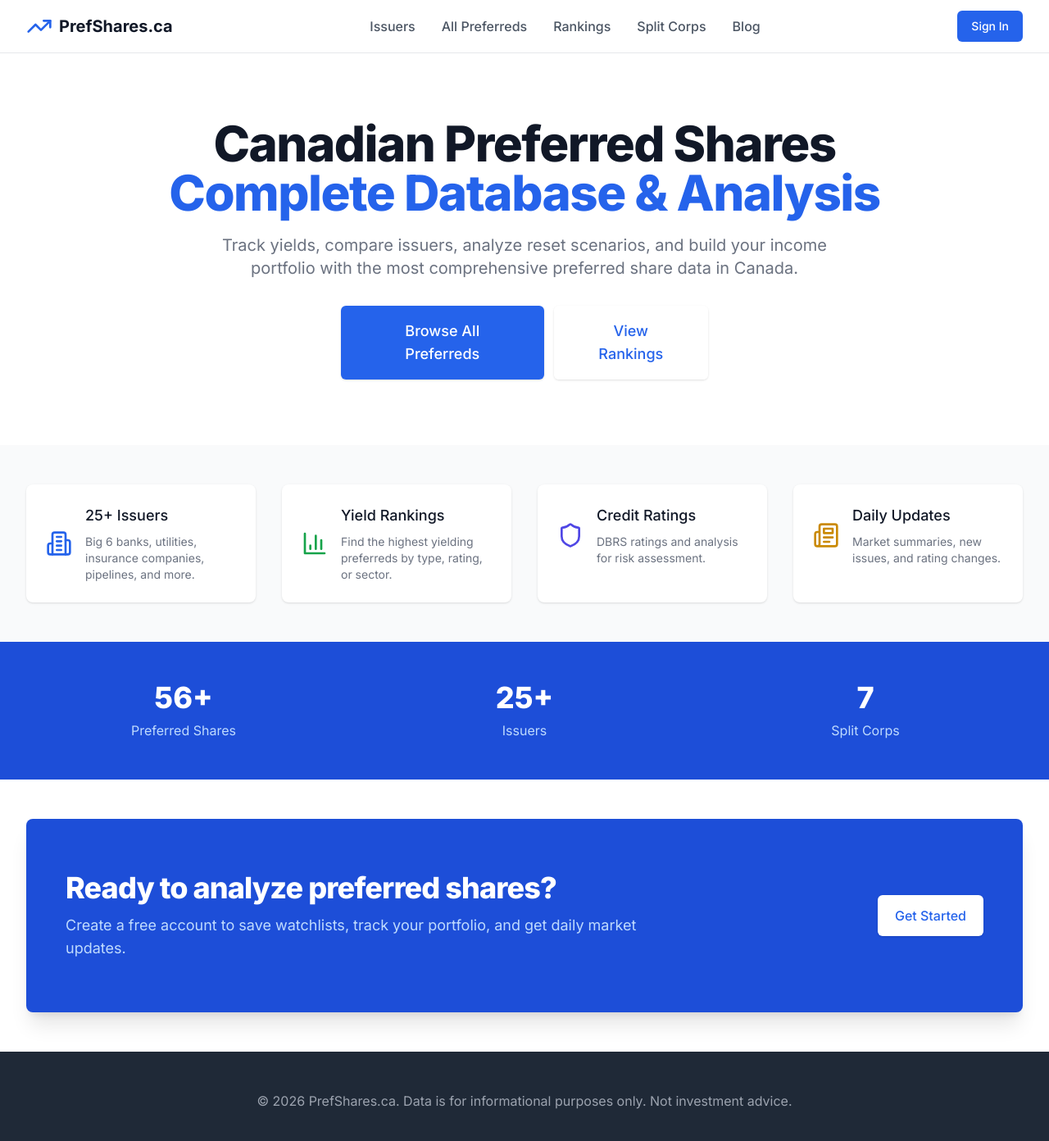
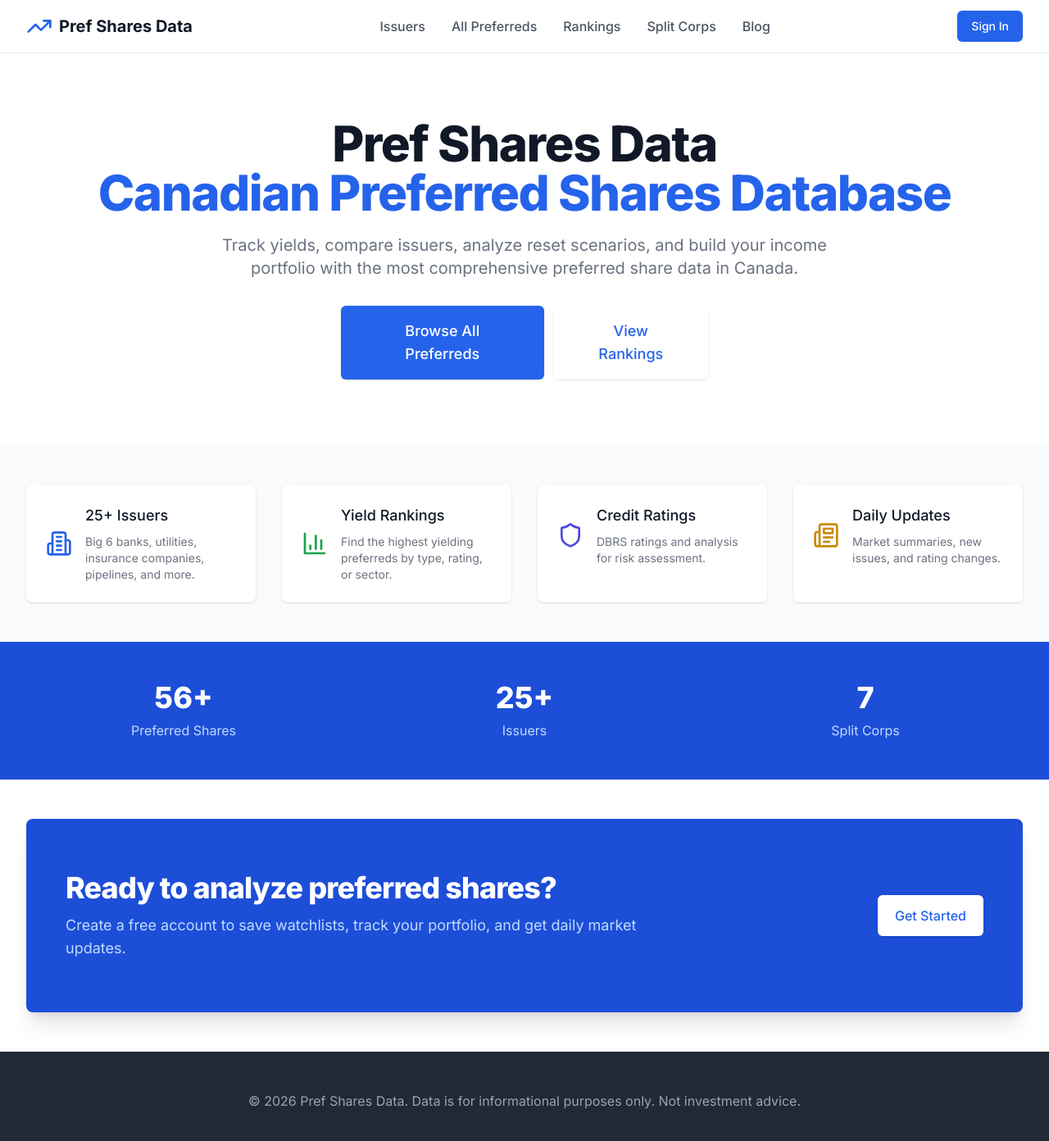
Before and after one commit to frankietheclaw/prefshares-platform, a Next.js app: page / in a window 1280 px wide. Shown: the top 1392 px of the page at 82% size. Built offline with nearby package versions, Linux system fonts and the light colour scheme.

Commit message:
Rebrand to Pref Shares Data

```diff
--- a/app/layout.tsx
+++ b/app/layout.tsx
@@ -5,8 +5,8 @@ import './globals.css'
 const inter = Inter({ subsets: ['latin'] })
 
 export const metadata: Metadata = {
-  title: 'Canadian Preferred Shares',
-  description: 'Complete database and analysis tools for Canadian preferred shares',
+  title: 'Pref Shares Data - Canadian Preferred Shares Database',
+  description: 'Complete database and analysis tools for Canadian preferred shares - yields, ratings, comparisons, and daily market updates.',
 }
 
 export default function RootLayout({
--- a/app/page.tsx
+++ b/app/page.tsx
@@ -12,8 +12,8 @@ export default function HomePage() {
         <div className="max-w-7xl mx-auto px-4 sm:px-6 lg:px-8 py-20">
           <div className="text-center">
             <h1 className="text-4xl tracking-tight font-extrabold text-gray-900 sm:text-5xl md:text-6xl">
-              <span className="block">Canadian Preferred Shares</span>
-              <span className="block text-primary-600">Complete Database & Analysis</span>
+              <span className="block">Pref Shares Data</span>
+              <span className="block text-primary-600">Canadian Preferred Shares Database</span>
             </h1>
             <p className="mt-3 max-w-md mx-auto text-base text-gray-500 sm:text-lg md:mt-5 md:text-xl md:max-w-3xl">
               Track yields, compare issuers, analyze reset scenarios, and build your income portfolio with the most comprehensive preferred share data in Canada.
@@ -169,7 +169,7 @@ export default function HomePage() {
       <footer className="bg-gray-800">
         <div className="max-w-7xl mx-auto py-12 px-4 sm:px-6 lg:px-8">
           <p className="text-center text-base text-gray-400">
-            © 2026 PrefShares.ca. Data is for informational purposes only. Not investment advice.
+            © 2026 Pref Shares Data. Data is for informational purposes only. Not investment advice.
           </p>
         </div>
       </footer>
--- a/components/navbar.tsx
+++ b/components/navbar.tsx
@@ -9,7 +9,7 @@ export default function Navbar() {
           <div className="flex items-center">
             <Link href="/" className="flex items-center space-x-2">
               <TrendingUp className="h-8 w-8 text-primary-600" />
-              <span className="text-xl font-bold text-gray-900">PrefShares.ca</span>
+              <span className="text-xl font-bold text-gray-900">Pref Shares Data</span>
             </Link>
           </div>
 
```
